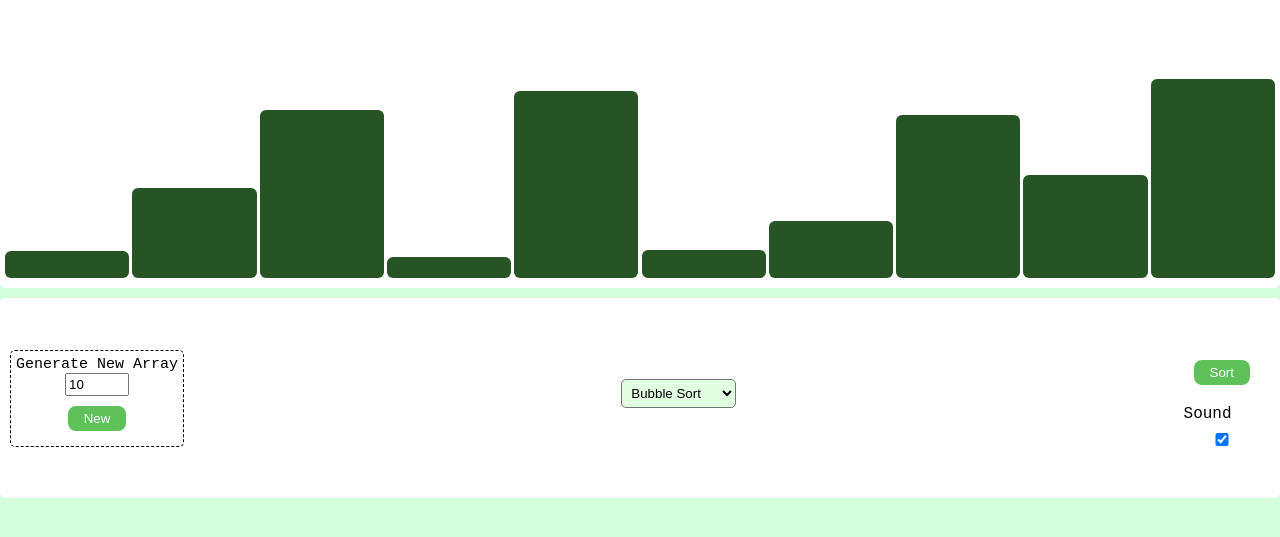
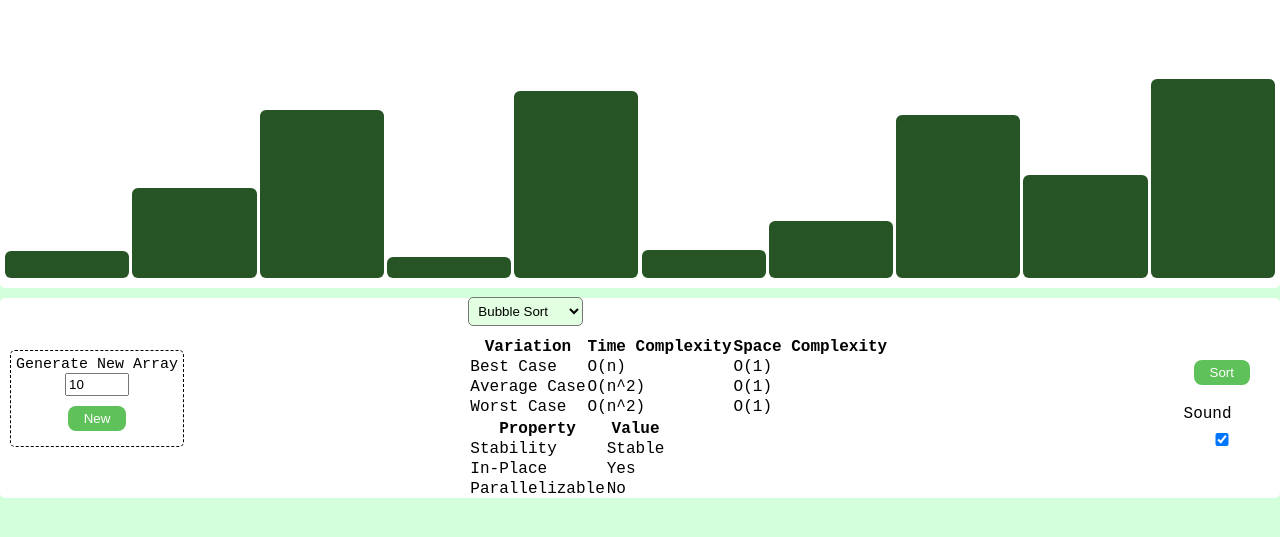
Before and after one commit to joewil08/Sorting-Algorithm-Visualizer, a plain HTML site: page index.html in a window 1280 px wide. Shown: the part 59-596 px from the top of the page. Drawn offline with Linux system fonts and the light colour scheme.

Commit message:
added time/space complexities and properties of sorting algorithms

```diff
--- /dev/null
+++ b/helpers/algorithm-stats.js
@@ -0,0 +1,68 @@
+export const complexities = {
+    bubbleSort: {
+        bestTime: "O(n)",
+        averageTime: "O(n^2)",
+        worstTime: "O(n^2)",
+        bestSpace: "O(1)",
+        averageSpace: "O(1)",
+        worstSpace: "O(1)",
+        stability: "Stable",
+        inPlace: "Yes",
+        parallelizable: "No"
+    },
+    selectionSort: {
+        bestTime: "O(n^2)",
+        averageTime: "O(n^2)",
+        worstTime: "O(n^2)",
+        bestSpace: "O(1)",
+        averageSpace: "O(1)",
+        worstSpace: "O(1)",
+        stability: "Unstable",
+        inPlace: "Yes",
+        parallelizable: "No"
+    },
+    insertionSort: {
+        bestTime: "O(n)",
+        averageTime: "O(n^2)",
+        worstTime: "O(n^2)",
+        bestSpace: "O(1)",
+        averageSpace: "O(1)",
+        worstSpace: "O(1)",
+        stability: "Stable",
+        inPlace: "Yes",
+        parallelizable: "No"
+    },
+    mergeSort: {
+        bestTime: "O(n log n)",
+        averageTime: "O(n log n)",
+        worstTime: "O(n log n)",
+        bestSpace: "O(n)",
+        averageSpace: "O(n)",
+        worstSpace: "O(n)",
+        stability: "Stable",
+        inPlace: "No",
+        parallelizable: "Yes"
+    },
+    quickSort: {
+        bestTime: "O(n log n)",
+        averageTime: "O(n log n)",
+        worstTime: "O(n^2)",
+        bestSpace: "O(log n)",
+        averageSpace: "O(log n)",
+        worstSpace: "O(n)",
+        stability: "Unstable",
+        inPlace: "Yes",
+        parallelizable: "Yes"
+    },
+    heapSort: {
+        bestTime: "O(n log n)",
+        averageTime: "O(n log n)",
+        worstTime: "O(n log n)",
+        bestSpace: "O(1)",
+        averageSpace: "O(1)",
+        worstSpace: "O(1)",
+        stability: "Unstable",
+        inPlace: "Yes",
+        parallelizable: "No"
+    }
+};
--- a/index.html
+++ b/index.html
@@ -19,6 +19,7 @@
                 <input type="number" name="sizeArray" id="numbersBars" min="1" max="250" value="10">
                 <button id="generateBtn">New</button>
             </div>
+            <div class="algorithms-menu">
                 <select name="" class="select-algorithm" id="selectAlgorithm">
                     <option value="bubbleSort" selected>Bubble Sort</option>
                     <option value="selectionSort">Selection Sort</option>
@@ -27,6 +28,55 @@
                     <option value="quickSort">Quick Sort</option>
                     <option value="heapSort">Heap Sort</option>
                 </select>
+                <table>
+                    <thead>
+                        <tr>
+                            <th>Variation</th>
+                            <th>Time Complexity</th>
+                            <th>Space Complexity</th>
+                        </tr>
+                    </thead>
+                    <tbody>
+                        <tr>
+                            <td>Best Case</td>
+                            <td id="best-time">O(n)</td>
+                            <td id="best-space">O(1)</td>
+                        </tr>
+                        <tr>
+                            <td>Average Case</td>
+                            <td id="average-time">O(n^2)</td>
+                            <td id="average-space">O(1)</td>
+                        </tr>
+                        <tr>
+                            <td>Worst Case</td>
+                            <td id="worst-time">O(n^2)</td>
+                            <td id="worst-space">O(1)</td>
+                        </tr>
+                    </tbody>
+                </table>
+                <table>
+                    <thead>
+                        <tr>
+                            <th>Property</th>
+                            <th>Value</th>
+                        </tr>
+                    </thead>
+                    <tbody>
+                        <tr>
+                            <td>Stability</td>
+                            <td id="stability">Stable</td>
+                        </tr>
+                        <tr>
+                            <td>In-Place</td>
+                            <td id="in-place">Yes</td>
+                        </tr>
+                        <tr>
+                            <td>Parallelizable</td>
+                            <td id="parallelizable">No</td>
+                        </tr>
+                    </tbody>
+                </table>
+            </div>
             <div class="buttons">
                 <button id="sortBtn">Sort</button>
                 <label for="sound-checkbox">Sound</label>
--- a/index.js
+++ b/index.js
@@ -1,5 +1,6 @@
 import { sleep } from "./helpers/util.js";
 import { SortingAlgorithms } from "./helpers/sorting-algorithms.js";
+import { complexities } from "./helpers/algorithm-stats.js";
 
 function playNote(freq, isMuted) {
     if (isMuted) {
@@ -30,6 +31,22 @@ document.getElementById('sound-checkbox').addEventListener('change', function()
     isMuted = !this.checked;  // If checkbox is unchecked, isMuted becomes true
     console.log("isMuted:", isMuted);  // For debugging purposes
 });
+
+function updateComplexityTable() {
+    const algorithm = document.getElementById("selectAlgorithm").value;
+    const { bestTime, averageTime, worstTime, bestSpace, averageSpace, worstSpace, stability, inPlace, parallelizable } = complexities[algorithm];
+
+    document.getElementById("best-time").textContent = bestTime;
+    document.getElementById("average-time").textContent = averageTime;
+    document.getElementById("worst-time").textContent = worstTime;
+    document.getElementById("best-space").textContent = bestSpace;
+    document.getElementById("average-space").textContent = averageSpace;
+    document.getElementById("worst-space").textContent = worstSpace;
+    document.getElementById("stability").textContent = stability;
+    document.getElementById("in-place").textContent = inPlace;
+    document.getElementById("parallelizable").textContent = parallelizable;
+}
+document.getElementById("selectAlgorithm").addEventListener("change", updateComplexityTable);
 
 let nBars = 10;
 
```
Lines whose indentation alone changed are shown as unchanged.
